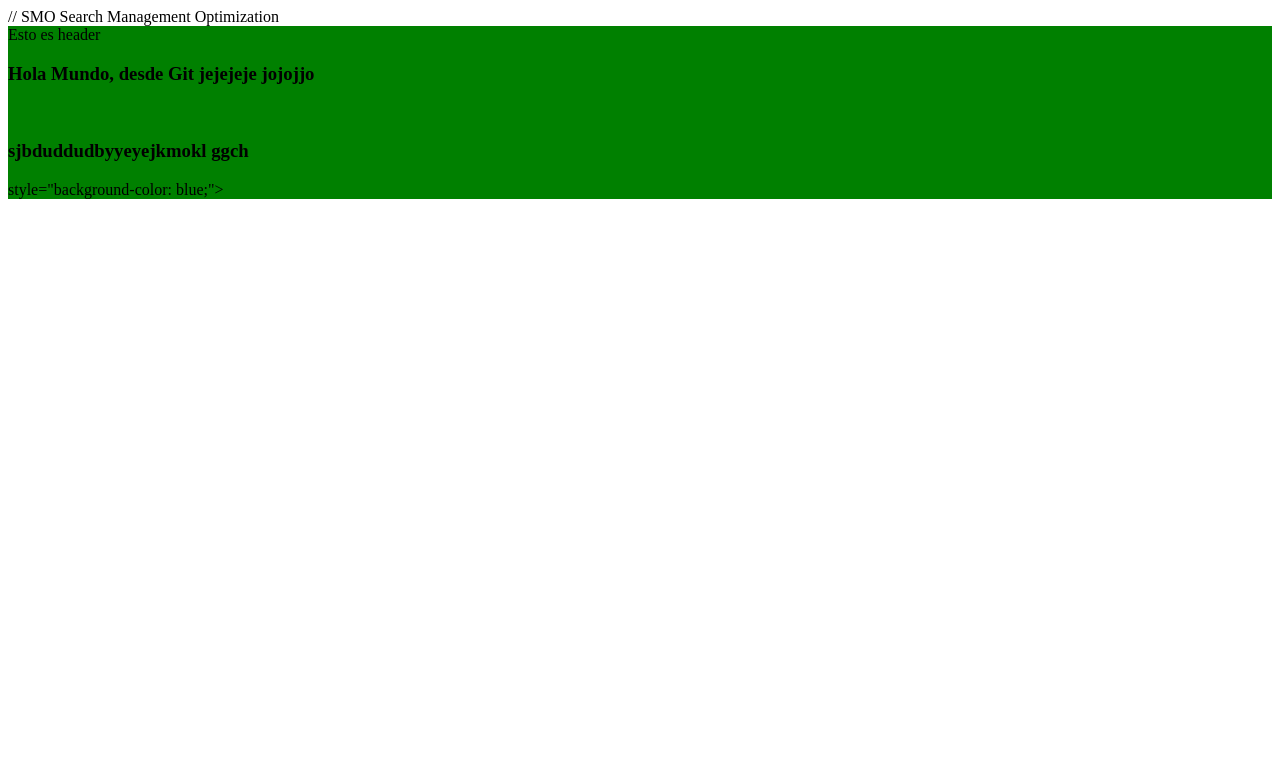
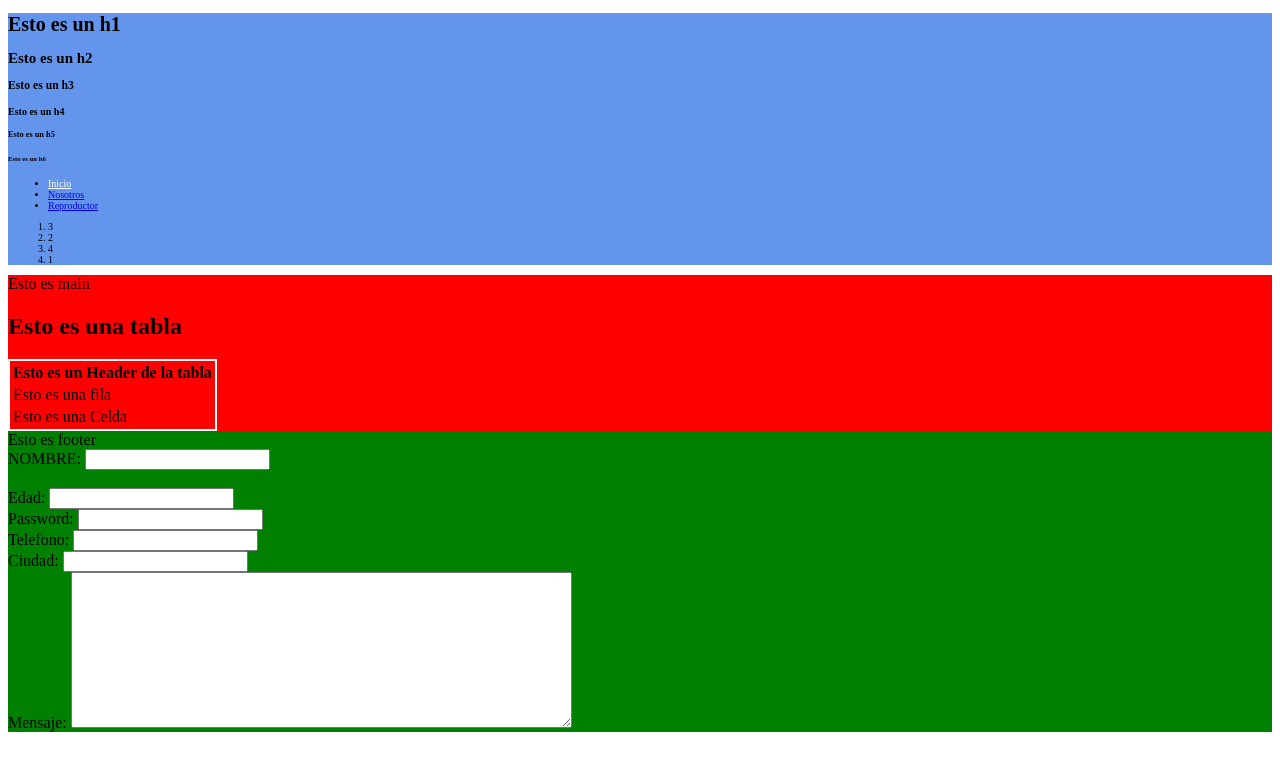
Before and after one commit to RoyalMasterDevs/Jonathan-Gonzalez, a plain HTML site: page index.html in a window 1280 px wide. Drawn offline with Linux system fonts and the light colour scheme.

Commit message:
Se agregan estilos

```diff
--- a/css/styles.css
+++ b/css/styles.css
@@ -1 +1,7 @@
 /*Cascade Style sheet*/
+header{
+    background-color: cornflowerblue;
+    white-space: white;
+    font-size: 10px;
+
+ }
--- a/index.html
+++ b/index.html
@@ -3,27 +3,114 @@
 <head>
 <!-- //   Seo Search Engine Optimization   -->
  <!-- //  SMO Search Management Optimization  -->
-  //  SMO Search Management Optimization
+
     <meta charset="UTF-8">
-    <meta name="viewport" content="Ropa de buena calidad">
-    <title>Mi primer pagina</title>
+    <meta name="viewport" content="width=device-width, initial-scale=1.0">
+    <meta name="descripcion" content="Ropa de buena calidad">
+    <link rel="stylesheet" href="./css/styles.css">
     <title>Pagina ropa</title>
     <title>Mi primer pagina</title>
     <title>Contacto</title>
+    <title>Nosotros</title>
 </head>
 <body>
+    <header>
+     <!-- //style="background: blue; color: white;" -->
+        <div>
+        <!--    <p>Esto es header</p> -->
+        <!--    SEO solo puede haber un H1 en tu pagina</p> -->
+        <!--    SEO Puedes tener varios h2 a h6 y en
+            orden</p> -->
+        <h1>Esto es un h1</h1>
+            <h2>Esto es un h2</h2>
+            <h3>Esto es un h3</h3>
+            <h4>Esto es un h4</h4>
+            <h5>Esto es un h5</h5>
+            <h6>Esto es un h6</h6>
+        </div>
+
+        <nav>  <!-- // Navegacion  -->
+            <ul><!-- // Lista desorganizada  -->
+                <!-- // Elementos link  -->
+                <li><a href="./index.html" style="color: white">Inicio</a></li>
+                <li><a href="https://www.adidas.mx/">Nosotros</a></li>
+                <li><a href="./reproductor/index.html">Reproductor</a></li>
+            </ul>
+                <!-- // Lista ordenada  -->
+
+            <ol>
+                <li>3</li>
+                <li>2</li>
+                <li>4</li>
+                <li>1</li>
+            </ol>
+        </nav>
+    </header>
+
+    <main style="background: red;">
+        <div>Esto es main</div>
+        <h2>Esto es una tabla</h2>
+        <table style="border: 2px solid white;">
+            <th>Esto es un Header de la tabla</th>
+            <tbody>
+                <tr>
+                    <td>Esto es una fila</td>
+                </tr>
+                <tr>
+                    <td>Esto es una Celda</td>
+                </tr>
+            </tbody>
+        </table>
+        <!-- <div>Galeria de fotos</div> -->
+    </main>
+
+    <footer style="background: green;">
+        <div>Esto es footer</div>
+        <section>
+        <!-- // Formulario  -->
+        <form action="#" method="post">
+            <div>
+                <label for="Nombre">NOMBRE: </label>
+                <input id="Nombre" type="text" name="Nombre">
+            </div>
+            <br>
+            <div>
+                <label for="Edad">Edad: </label>
+                <input id="Edad" type="number" name="Edad">
+            </div>
+
+            <div>
+                <label for="Password">Password: </label>
+                <input id="Password" type="password">
+            </div>
+
+            <div>
+                <label for="Telefono">Telefono:</label>
+                <input id="Telefono" type="Number" name="Telefono">
+            </div>
+
+            <div>
+                <label for="Ciudad">Ciudad: </label>
+                <input id="Ciudad" type="text" name="Ciudad">
+            </div>
+
+            <div>
+                <label for="Message">Mensaje: </label>
+                <textarea id="Message" name="Mensaje" id="" cols="60" rows="10"></textarea>
+            </div>
+        </form>
+        </section>
+    </footer>
+
+</body>
+
+</html>
+
+
+
+
+<!-- //
+    <H1>Hola</H1>
     <header style="background-color: green;">
         <div>Esto es header</div>
-        <nav>
-<ul></ul> <!--LISTA DESORGANIZADA-->
-        <nav>
-    <header>
-    <h1>Hola Mundo, desde Git jejejeje jojojjo</h1>
-    <br>
-    <h1>sjbduddudbyyeyejkmokl ggch</h1>
-</body>
-</html>
-<!---->
-<main> style="background-color: blue;">
-<!---->
-</main>
+        <nav>  -->
```
Also changed, not shown: reproductor/index.html (+12 -0 lines), reproductor/styles.css (added).
